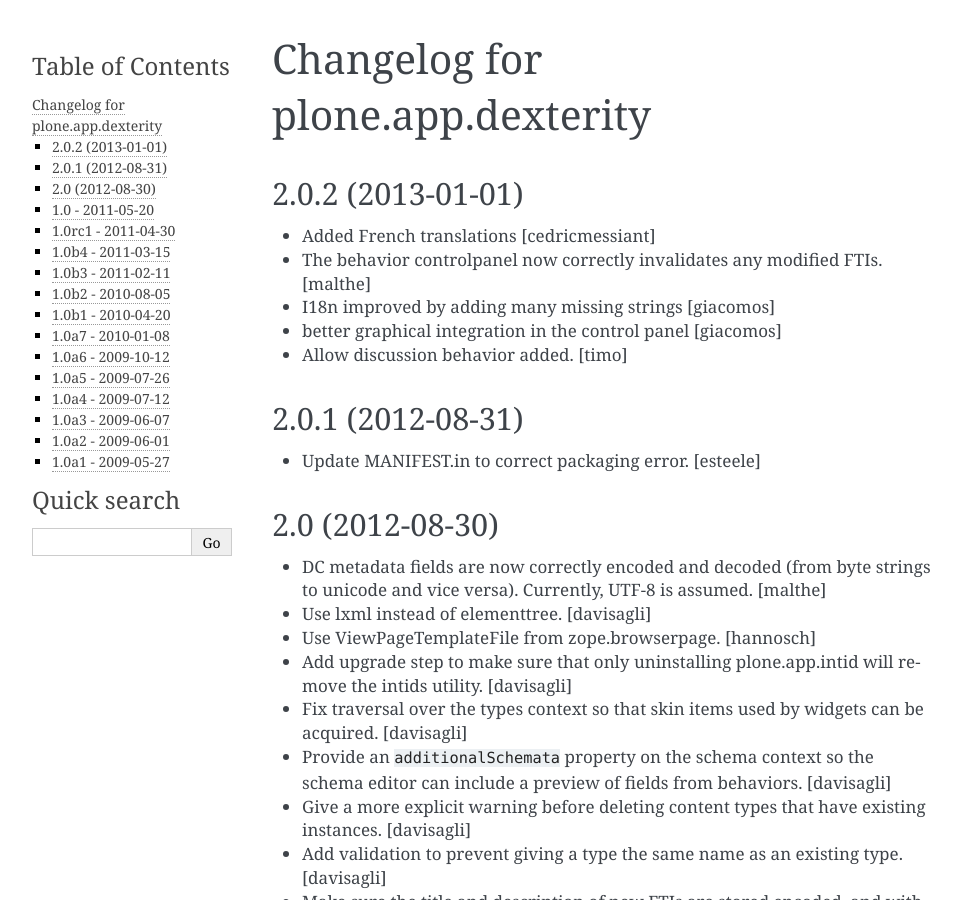
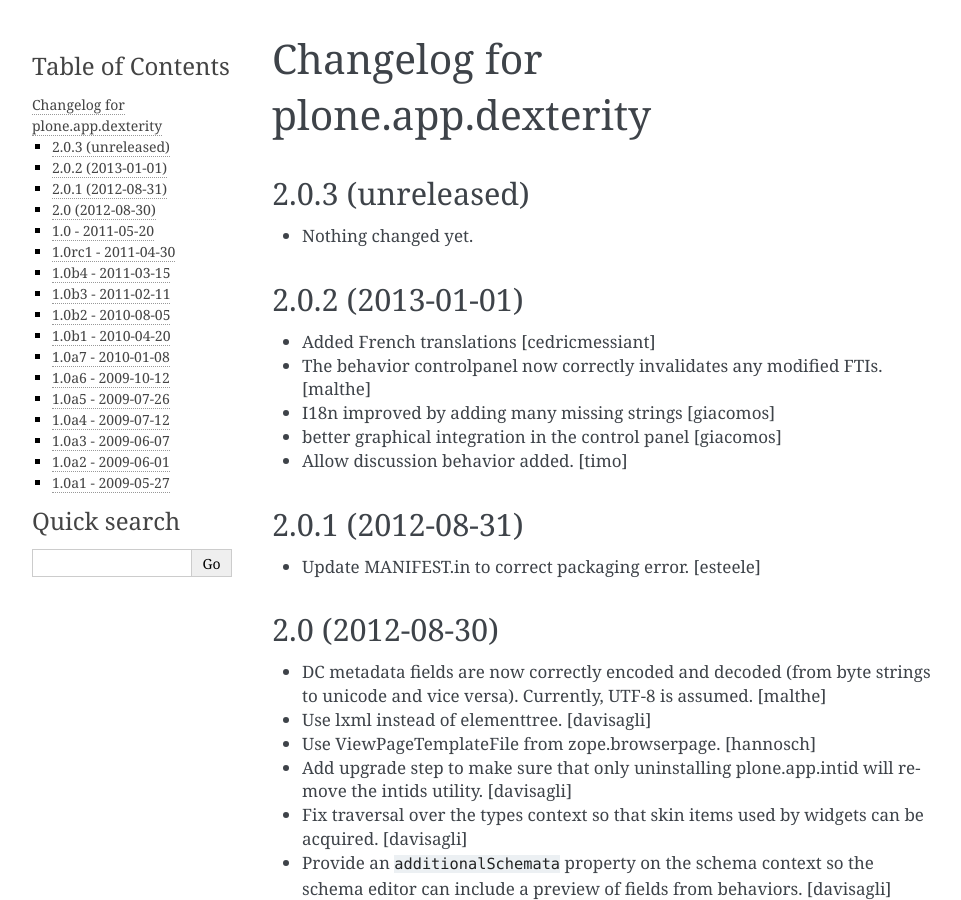
Before and after one commit to plone/plone.app.dexterity, a Sphinx documentation site: the page built from docs/HISTORY.txt, in a window 1280 px wide and 900 px high. Shown: the whole window, without its empty margins (148-1109 px from the left). Built offline with Sphinx 7.4.7, drawn with Linux system fonts in a browser that asks for light colours.

Commit message:
Back to development: 2.0.3

```diff
--- a/docs/HISTORY.txt
+++ b/docs/HISTORY.txt
@@ -1,5 +1,11 @@
 Changelog for plone.app.dexterity
 =================================
+
+2.0.3 (unreleased)
+------------------
+
+- Nothing changed yet.
+
 
 2.0.2 (2013-01-01)
 ------------------
--- a/setup.py
+++ b/setup.py
@@ -1,7 +1,7 @@
 from setuptools import setup, find_packages
 import os
 
-version = '2.0.2'
+version = '2.0.3.dev0'
 
 setup(name='plone.app.dexterity',
       version=version,
```
